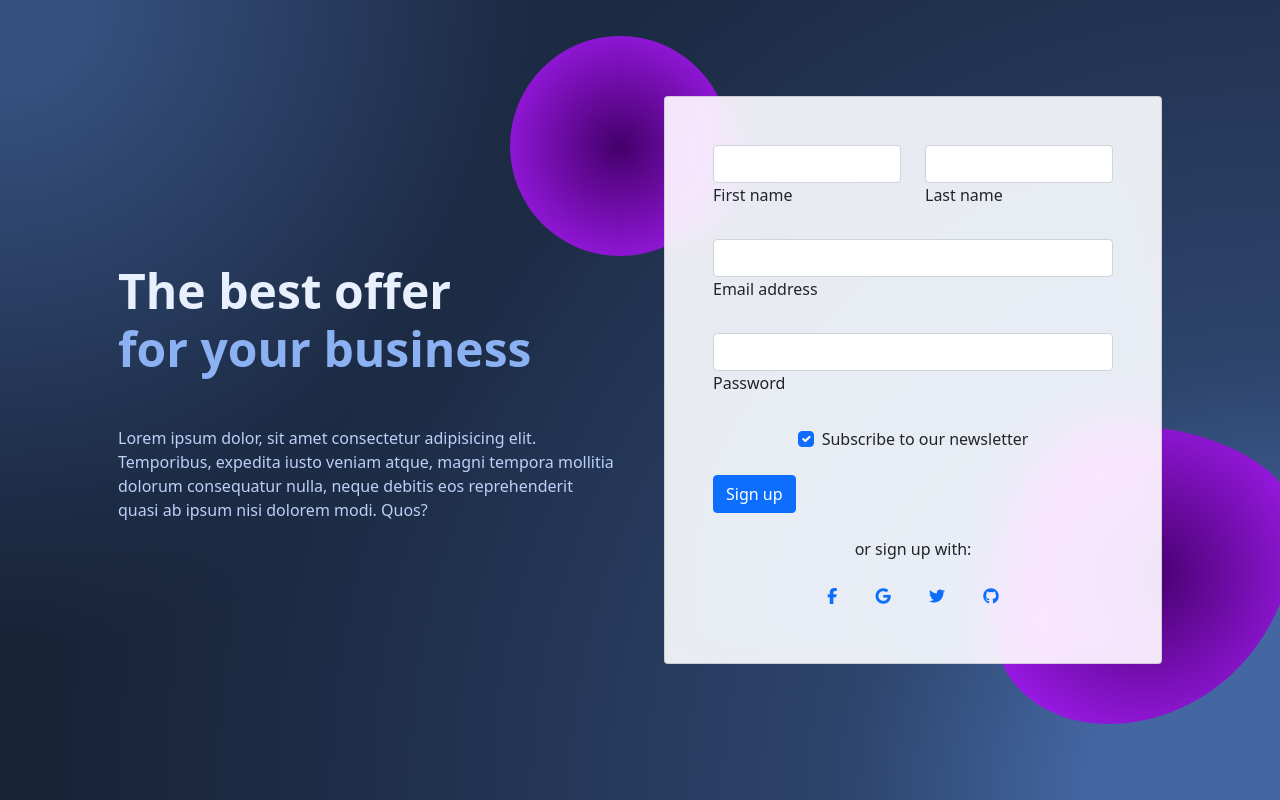
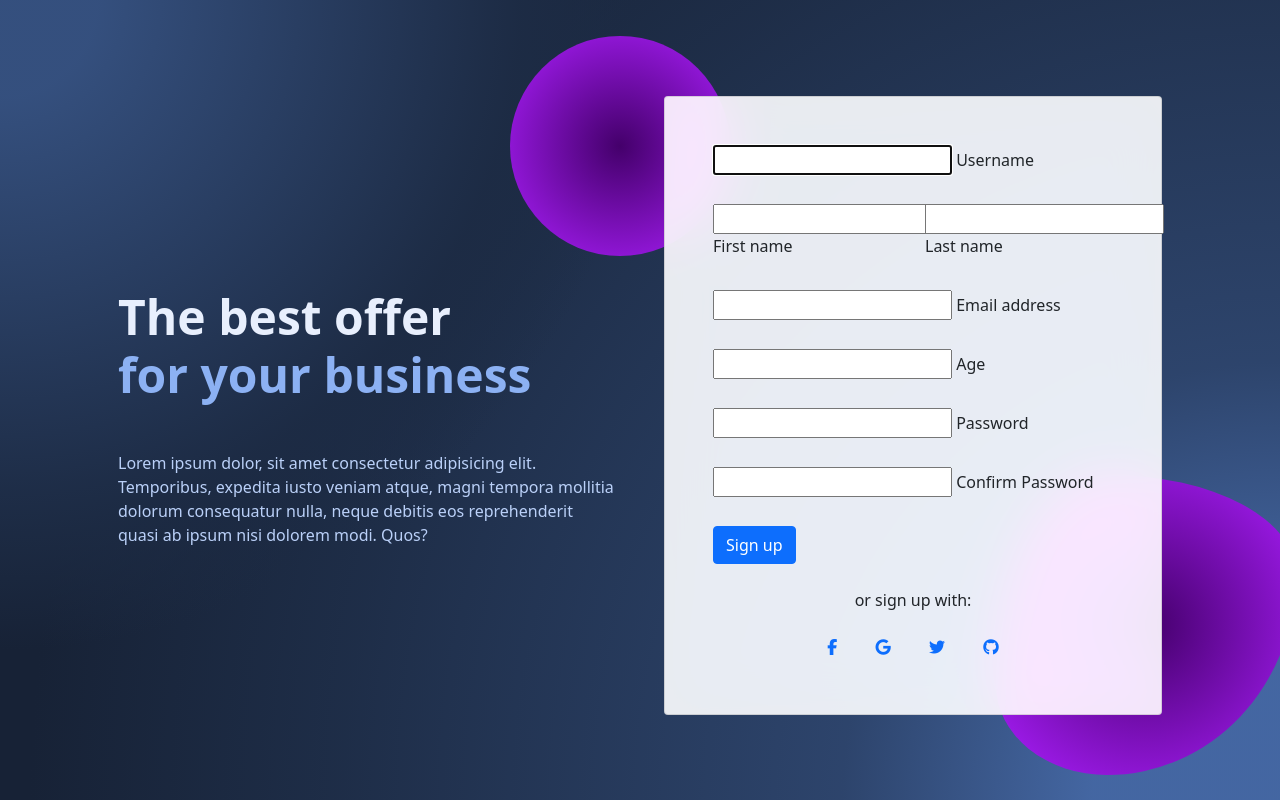
Before and after one commit to FeezGhost/SocialHub, a Django app: page /accounts/singup/ in a window 1280 px wide. Run offline with Django 3.2, Linux system fonts and the light colour scheme; some libraries are stand-ins or nearby versions.

Commit message:
login, signup functionality

```diff
--- /dev/null
+++ b/accounts/forms.py
@@ -0,0 +1,17 @@
+from .models import *
+from django import forms
+from django.contrib.auth.models import User
+from django.contrib.auth.forms import UserCreationForm
+
+# class GenderChoices(models.TextChoices):
+#     MALE = 'Male', 'Male'
+#     FEMALE = 'Female', 'Female'
+#     OTHER = 'Other', 'Other'
+
+
+class CreatUserForm(UserCreationForm):
+    age =  forms.IntegerField(required=True, help_text='Age must be in numbers and valid', label='Age')
+    # gender = forms.ChoiceField(choices=GenderChoices.choices, initial=GenderChoices.OTHER, widget=forms.RadioSelect, required=True, help_text='Please Select your gender.', label='Gender')
+    class Meta:
+        model =  User
+        fields =  ['username', 'first_name', 'last_name', 'email', 'age', 'password1', 'password2']
--- a/accounts/templates/accounts/signup.html
+++ b/accounts/templates/accounts/signup.html
@@ -6,18 +6,22 @@
 Signup
 {% endblock head-title %}
 {% block content %}
-<form>
-  <!-- 2 column grid layout with text inputs for the first and last names -->
-  <div class="row">
+<form  method="POST">
+  {% csrf_token %}
+  <div class="row">  <!-- Email input -->
+    <div class="form-outline mb-4">
+    {{form.username}}
+    <label class="form-label" for="form3Example3">Username</label>
+    </div>
     <div class="col-md-6 mb-4">
       <div class="form-outline">
-        <input type="text" id="form3Example1" class="form-control" />
+        {{form.first_name}}
         <label class="form-label" for="form3Example1">First name</label>
       </div>
     </div>
     <div class="col-md-6 mb-4">
       <div class="form-outline">
-        <input type="text" id="form3Example2" class="form-control" />
+        {{form.last_name}}
         <label class="form-label" for="form3Example2">Last name</label>
       </div>
     </div>
@@ -25,22 +29,26 @@ Signup
 
   <!-- Email input -->
   <div class="form-outline mb-4">
-    <input type="email" id="form3Example3" class="form-control" />
+    {{form.email}}
     <label class="form-label" for="form3Example3">Email address</label>
+  </div>
+
+  <!-- Age input -->
+  <div class="form-outline mb-4">
+    {{form.age}}
+    <label class="form-label" for="form3Example3">Age</label>
   </div>
 
   <!-- Password input -->
   <div class="form-outline mb-4">
-    <input type="password" id="form3Example4" class="form-control" />
+    {{form.password1}}
     <label class="form-label" for="form3Example4">Password</label>
   </div>
 
-  <!-- Checkbox -->
-  <div class="form-check d-flex justify-content-center mb-4">
-    <input class="form-check-input me-2" type="checkbox" value="" id="form2Example33" checked />
-    <label class="form-check-label" for="form2Example33">
-      Subscribe to our newsletter
-    </label>
+  <!-- Password input -->
+  <div class="form-outline mb-4">
+    {{form.password2}}
+    <label class="form-label" for="form3Example4">Confirm Password</label>
   </div>
 
   <!-- Submit button -->
--- a/accounts/urls.py
+++ b/accounts/urls.py
@@ -4,4 +4,6 @@ from . import views
 urlpatterns = [
     path('login/', views.userLogin, name="login"),
     path('singup/', views.userSignup, name="signup"),
+    path('logout/', views.logoutView, name="logout"),
+    path('home/', views.home, name="home"),
 ]
--- a/accounts/views.py
+++ b/accounts/views.py
@@ -1,6 +1,9 @@
 from django.shortcuts import render, redirect
 from django.contrib.auth import authenticate, login, logout
 from django.contrib import messages
+from .models import Client
+
+from .forms import CreatUserForm
 
 # Create your views here.
 
@@ -13,12 +16,43 @@ def userLogin(request):
             login(request, user)
             greet = "Welcome to the CL Dashboard "+request.user.username
             messages.info(request, greet)
-            return redirect('dashboard')
+            return redirect('home')
         else:
             messages.error(request, 'Username or Password is incorrect! (Contact admin if you think you are blocked)')
     context = {}
     return render(request,"accounts/login.html",context)
 
 def userSignup(request):
+    form = CreatUserForm()
+    if request.method == 'POST':
+        form = CreatUserForm(request.POST)
+        if form.is_valid():
+            user = form.save()
+            Cage = form.cleaned_data.get('age')
+            # Cgender = request.POST.get('gender')
+            client = Client.objects.create(
+               user = user,
+               age = Cage,
+            #    gender = Cgender
+            )
+            messages.success(request, 'Account has been created for ' + user.first_name +" "+ user.last_name)
+            greet = "Welcome to the MegaCart "+request.user.username
+            messages.info(request, greet)
+            login(request, user)
+            return redirect('home')
+        else:
+            messages.error(request, "Couldn't create account. Please provide correct information!")
+
+    context = {'form': form}
+    return render(request,"accounts/signup.html",context)
+
+
+def logoutView(request):
+    logout(request)
+    messages.info(request, "Hope to see you again!")
+    return redirect("login")
+
+
+def home(request):
     context = {}
-    return render(request,"accounts/signup.html",context)
+    return render(request,"accounts/home.html",context)
```
Also changed, not shown: accounts/templates/accounts/home.html (added, +10 -0 lines), accounts/templates/accounts/login.html (+6 -6 lines), db.sqlite3.
